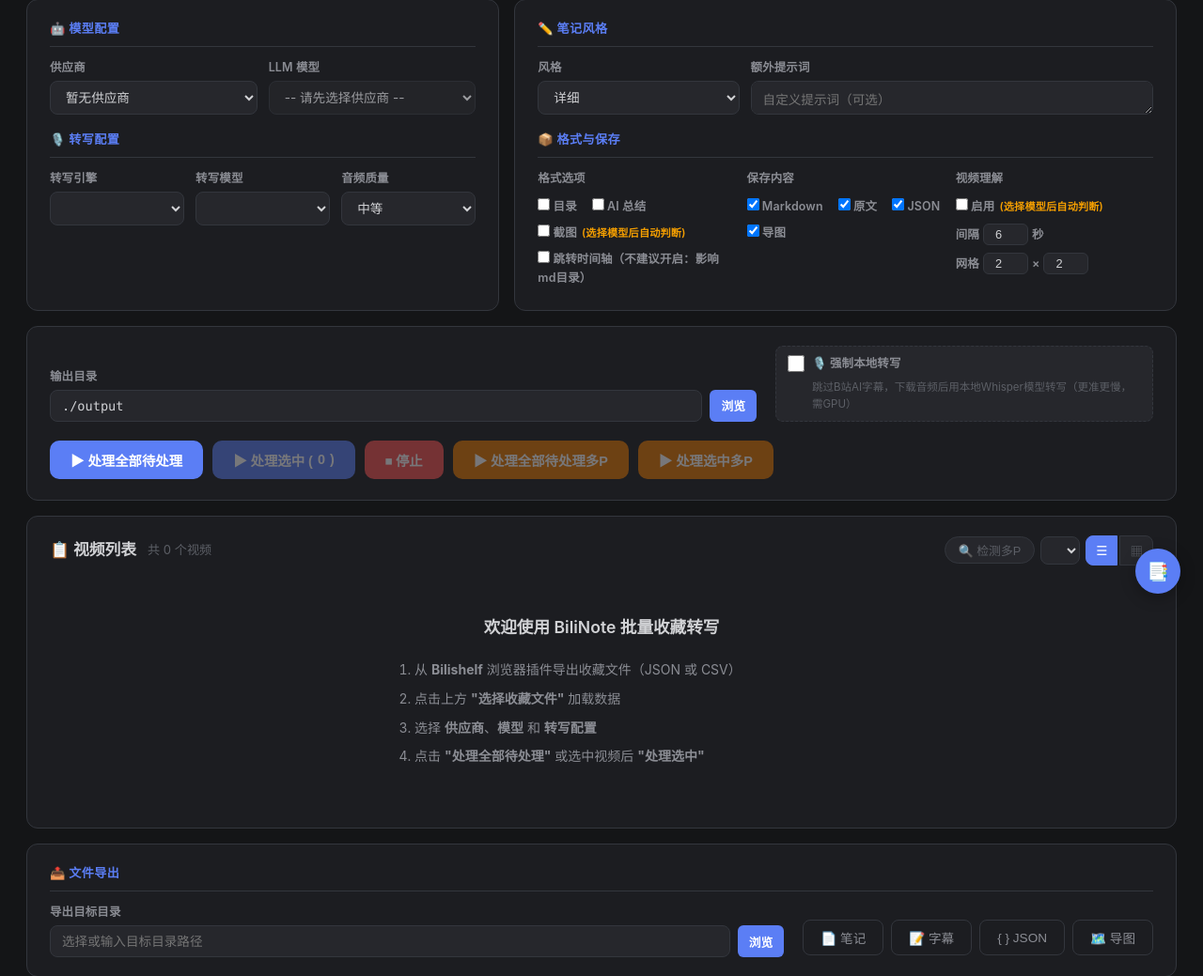
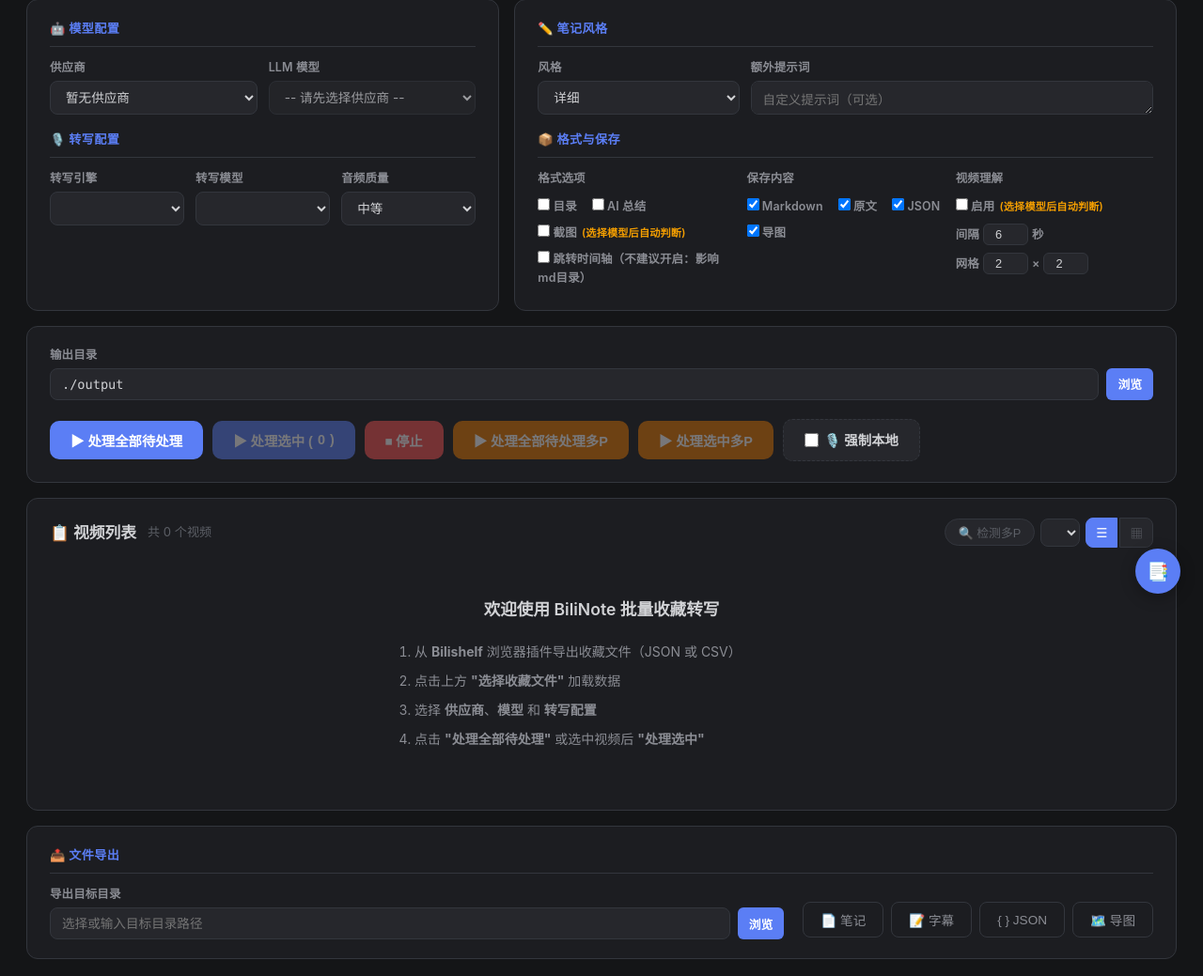
Before and after one commit to RSLN-creator/BiliNotes-Batch-Processing-Tool, a Flask app: page / in a window 1280 px wide. Shown: the part 144-1183 px from the top of the page at 94% size. Run offline with Flask 3, Linux system fonts and the light colour scheme; data that the repository does not hold is empty.

Commit message:
fix: 强制本地转写移到batch-actions行，用btn-lg匹配按钮尺寸布局
Co-Authored-By: Claude Opus 4.7 <noreply@anthropic.com>

```diff
--- a/static/css/style.css
+++ b/static/css/style.css
@@ -155,14 +155,13 @@ textarea { resize: vertical; min-height: 36px; }
     display: flex; align-items: flex-end; gap: 20px; flex-wrap: wrap;
 }
 .output-dir-field { flex: 2; min-width: 240px; }
-.force-local-field {
-    flex: 1; min-width: 200px; padding: 8px 12px;
-    background: var(--bg-tertiary); border-radius: 8px;
-    border: 1px dashed var(--border);
+.force-local-btn {
+    cursor: pointer; font-weight: 600; gap: 6px;
+    background: var(--bg-tertiary); color: var(--text-primary);
+    border: 1px dashed var(--border); user-select: none;
 }
-.force-local-label { font-weight: 600; font-size: 0.88rem; display: flex; align-items: center; gap: 8px; }
-.force-local-label input[type="checkbox"] { width: 18px; height: 18px; }
-.field-hint { font-size: 0.72rem; color: var(--text-muted); margin-top: 2px; padding-left: 26px; display: block; }
+.force-local-btn:hover { border-color: var(--accent); background: var(--bg-secondary); }
+.force-local-btn input[type="checkbox"] { width: 15px; height: 15px; margin: 0; }
 .input-with-btn { display: flex; gap: 8px; }
 .input-with-btn input {
     flex: 1; background: var(--bg-tertiary); color: var(--text-primary);
--- a/templates/index.html
+++ b/templates/index.html
@@ -125,19 +125,15 @@
                     <button id="pick-dir-btn" class="btn btn-sm">浏览</button>
                 </div>
             </div>
-            <div class="field force-local-field">
-                <label class="cb-label force-local-label">
-                    <input type="checkbox" id="opt-force-local">
-                    <span>🎙️ 强制本地转写</span>
-                </label>
-                <span class="field-hint">跳过B站AI字幕，下载音频后用本地Whisper模型转写（更准更慢，需GPU）</span>
-            </div>
             <div class="batch-actions">
                 <button id="start-btn" class="btn btn-primary btn-lg">▶ 处理全部待处理</button>
                 <button id="start-selected-btn" class="btn btn-primary btn-lg" disabled>▶ 处理选中 (<span id="selected-count-btn">0</span>)</button>
                 <button id="stop-btn" class="btn btn-danger btn-lg" disabled>⏹ 停止</button>
                 <button id="start-multip-all-btn" class="btn btn-lg" style="background:#e67700;color:#fff;" disabled title="处理所有多P视频的选中分P（跳过已处理）">▶ 处理全部待处理多P</button>
                 <button id="start-multip-selected-btn" class="btn btn-lg" style="background:#e67700;color:#fff;" disabled title="处理选中多P视频的选中分P">▶ 处理选中多P</button>
+                <label class="btn btn-lg force-local-btn" title="跳过B站AI字幕，下载音频后用本地Whisper模型转写（更准更慢，需GPU）">
+                    <input type="checkbox" id="opt-force-local"> 🎙️ 强制本地
+                </label>
             </div>
         </div>
     </section>
```
